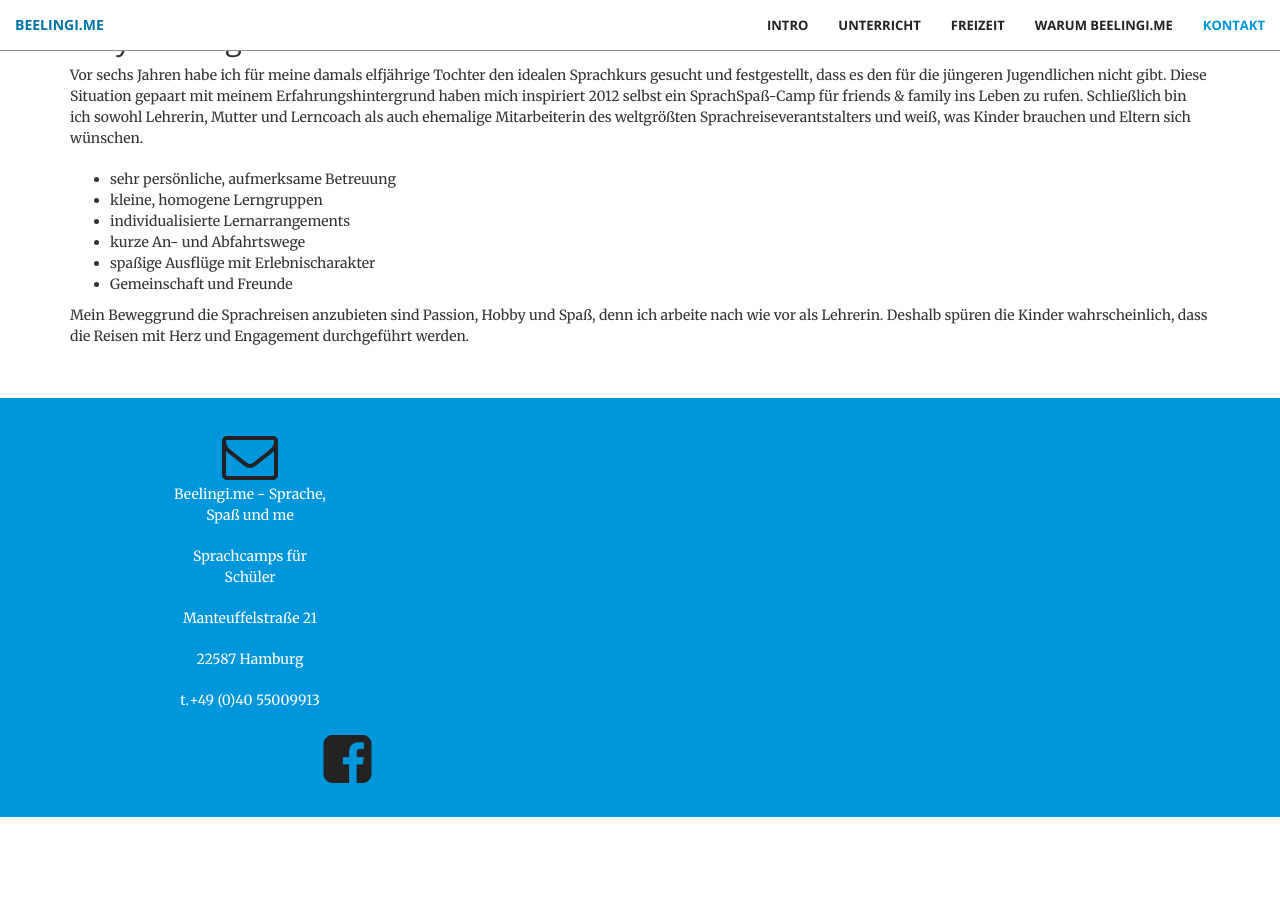
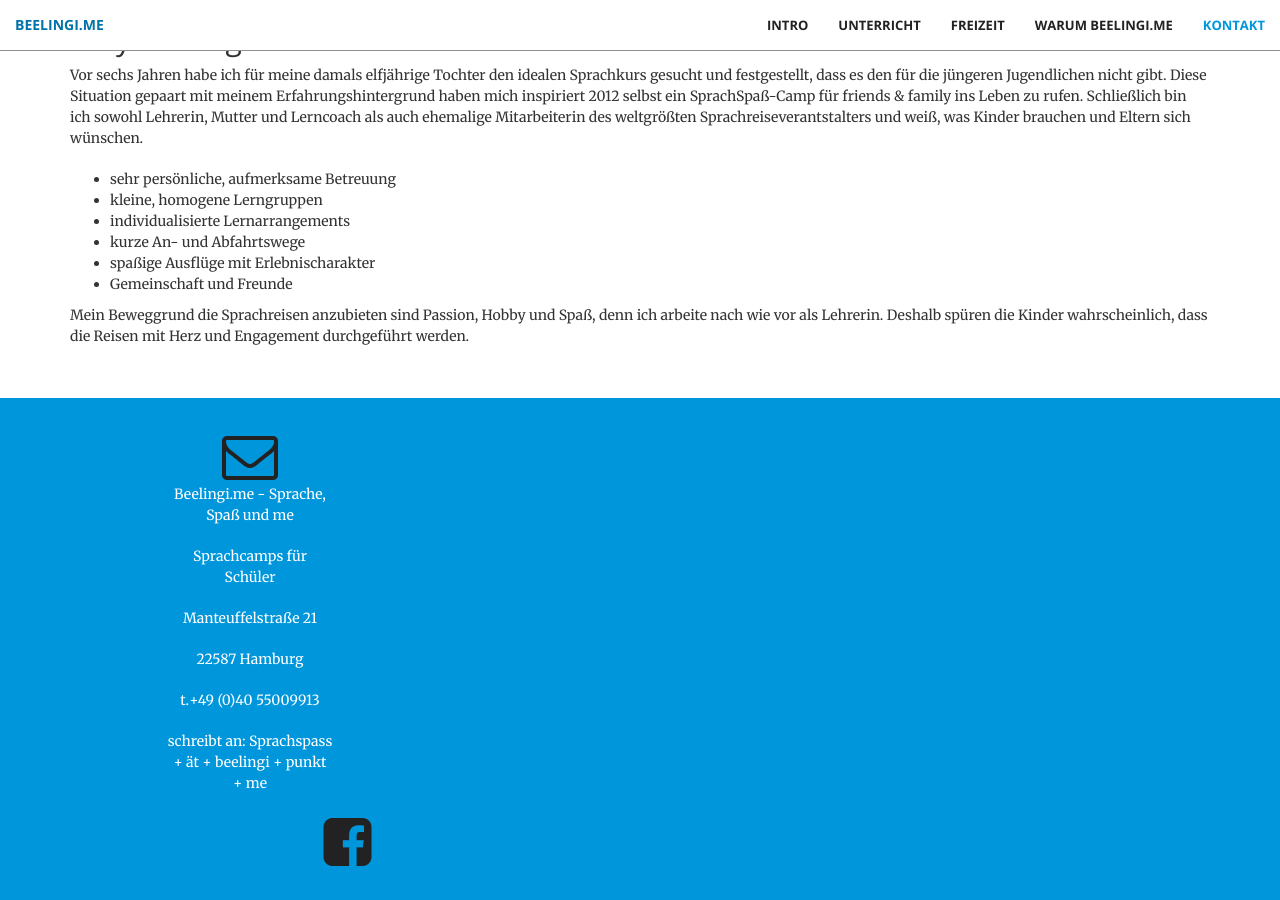
Before and after one commit to Beelingi/beelingi.github.io, a Jekyll site: the page built from index.html, in a window 1280 px wide and 900 px high, scrolled down 4522 px. Built offline with Jekyll 4.4.1, drawn with Linux system fonts in a browser that asks for light colours; before the commit the page ends 5339 px from its top, so only the background shows below that.

Commit message:
Change contact form

```diff
--- a/_includes/contact.html
+++ b/_includes/contact.html
@@ -2,20 +2,19 @@
     <div class="container">
         <div class="row">
             <div class="col-lg-2 col-lg-offset-1 text-center">
-                <a href="mailto:{{ site.email }}">
+
                     <i class="fa fa-envelope-o fa-3x wow bounceIn" data-wow-delay=".1s"></i>
-
-                </a>
                 <p>Beelingi.me - Sprache, Spaß und me</p>
                 <p>Sprachcamps für Schüler</p>
                 <p>Manteuffelstraße 21</p>
                 <p>22587 Hamburg</p>
                 <p>t.+49 (0)40 55009913 </p>
+                <p>schreibt an: Sprachspass + ät + beelingi + punkt + me</p>
             </div>
 
 
         </div>
-            <div class="row">
+        <div class="row">
 
 
 
@@ -25,7 +24,7 @@
                 </a>
             </div>
 
-            </div>
         </div>
+    </div>
 
 </section>
--- a/_includes/head.html
+++ b/_includes/head.html
@@ -21,6 +21,8 @@
 
     <!-- Custom CSS -->
     <link rel="stylesheet" href="css/main.css" type="text/css">
+    <link rel="stylesheet" href="css/custom.css" type="text/css">
+
 
     <!-- HTML5 Shim and Respond.js IE8 support of HTML5 elements and media queries -->
     <!-- WARNING: Respond.js doesn't work if you view the page via file:// -->
--- /dev/null
+++ b/css/custom.css
@@ -0,0 +1,3 @@
+.text-center {
+    text-align: center;
+    }
```
